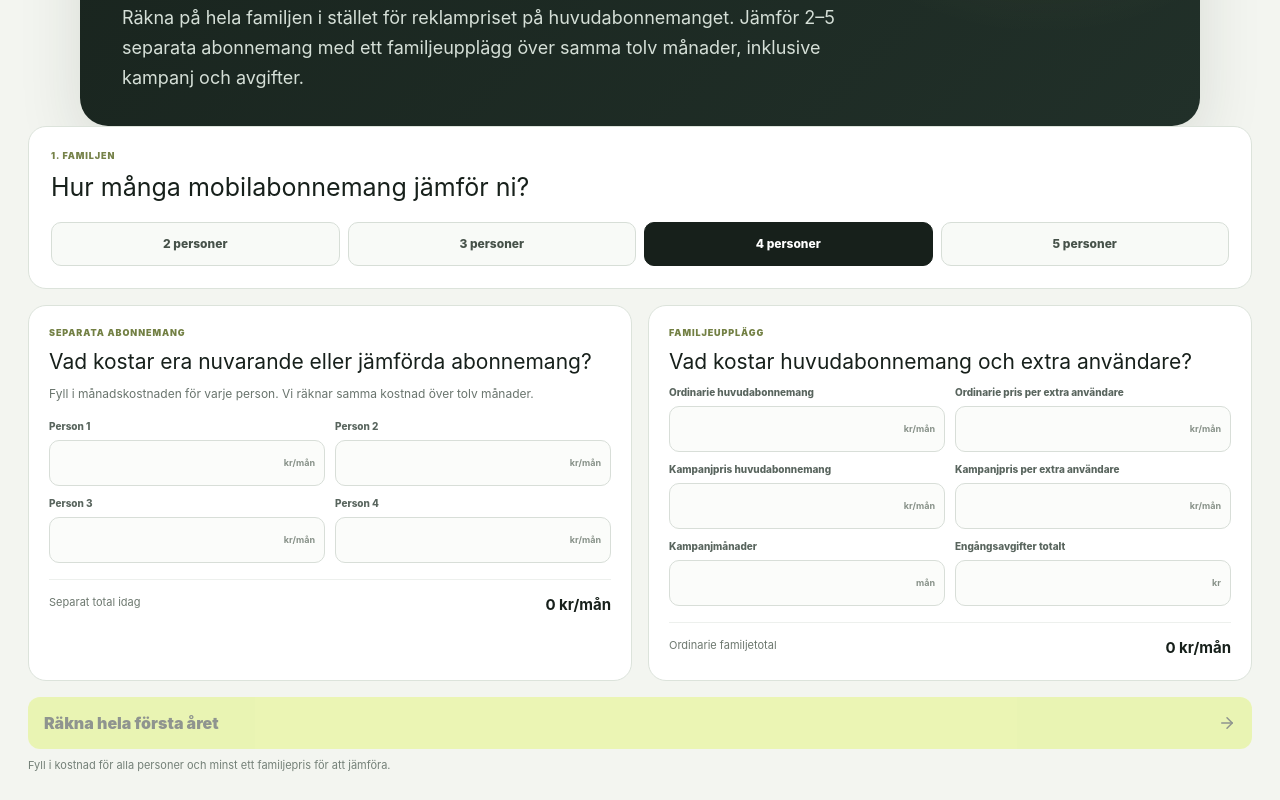
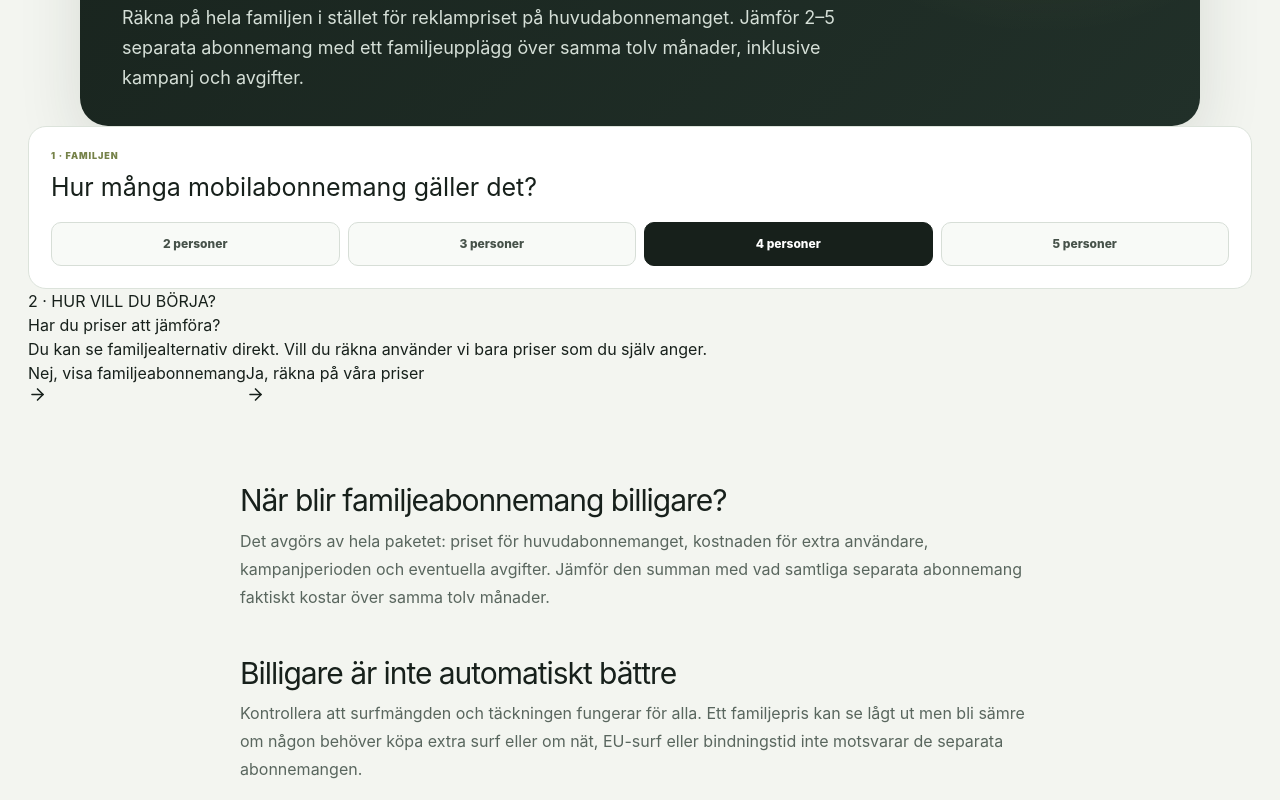
Before and after one commit to arvidlandin-cpu/sankkostnaden, a Next.js app: page /mobil/lonar-sig-familjeabonnemang in a window 1280 px wide. Shown: the part 420-1220 px from the top of the page. Built offline with nearby package versions, Linux system fonts and the light colour scheme.

Commit message:
Make family calculator choose-first, compact quick cost path and instantly accessible family partners

```diff
--- a/components/tools/FamilyMobileCost.tsx
+++ b/components/tools/FamilyMobileCost.tsx
@@ -1,16 +1,17 @@
 import { useMemo, useRef, useState } from 'react';
-import { ArrowRight, Check, Smartphone, Users } from 'lucide-react';
+import { ArrowRight, ArrowUpRight, Check, Smartphone, Users } from 'lucide-react';
 import PartnerDirectory from '../PartnerDirectory';
+import { getActivePartners } from '../../lib/partners';
 import { calculateFamilyMobileCost } from '../../lib/familyMobileCost';
 import { emitAnalyticsEvent } from '../../lib/clientAttribution';
 import styles from '../../styles/FamilyMobileCost.module.css';
 
 const money = new Intl.NumberFormat('sv-SE',{style:'currency',currency:'SEK',maximumFractionDigits:0});
 
-function NumberField({label,value,onChange,suffix='kr/mån'}:{label:string;value:number;onChange:(value:number)=>void;suffix?:string}){
+function NumberField({label,value,onChange,suffix='kr/mån',showZero=false}:{label:string;value:number;onChange:(value:number,entered:boolean)=>void;suffix?:string;showZero?:boolean}){
   return <label className={styles.field}>
     <span>{label}</span>
-    <div><input type='number' min='0' inputMode='decimal' value={value||''} onChange={event=>onChange(Math.max(0,Number(event.target.value)||0))}/><b>{suffix}</b></div>
+    <div><input type='number' min='0' inputMode='decimal' value={showZero?value:(value||'')} onChange={event=>onChange(Math.max(0,Number(event.target.value)||0),event.target.value.trim()!=='')}/><b>{suffix}</b></div>
   </label>;
 }
 
@@ -24,21 +25,26 @@ export default function FamilyMobileCost(){
   const [familyRegularExtra,setFamilyRegularExtra]=useState(0);
   const [oneTimeFees,setOneTimeFees]=useState(0);
   const [showResult,setShowResult]=useState(false);
+  const [startMode,setStartMode]=useState<'choose'|'have_prices'|'no_prices'>('choose');
+  const [calcMode,setCalcMode]=useState<'quick'|'exact'>('quick');
+  const [quickSeparateTotal,setQuickSeparateTotal]=useState(0);
+  const [extraConfirmed,setExtraConfirmed]=useState(false);
+  const familyPartners=getActivePartners('mobil','family',20).sort((a,b)=>a.name.localeCompare(b.name,'sv'));
   const tracked=useRef(false);
 
   const result=useMemo(()=>calculateFamilyMobileCost({
     people,
-    separateMonthly:separate,
-    campaignMonths,
-    familyCampaignMain,
-    familyCampaignExtra,
+    separateMonthly:calcMode==='quick'?[quickSeparateTotal]:separate,
+    campaignMonths:calcMode==='quick'?0:campaignMonths,
+    familyCampaignMain:calcMode==='quick'?0:familyCampaignMain,
+    familyCampaignExtra:calcMode==='quick'?0:familyCampaignExtra,
     familyRegularMain,
     familyRegularExtra,
-    oneTimeFees,
-  }),[people,separate,campaignMonths,familyCampaignMain,familyCampaignExtra,familyRegularMain,familyRegularExtra,oneTimeFees]);
+    oneTimeFees:calcMode==='quick'?0:oneTimeFees,
+  }),[people,separate,campaignMonths,familyCampaignMain,familyCampaignExtra,familyRegularMain,familyRegularExtra,oneTimeFees,calcMode,quickSeparateTotal]);
 
-  const hasSeparate=separate.slice(0,people).every(value=>value>0);
-  const hasFamily=familyRegularMain>0 || familyCampaignMain>0;
+  const hasSeparate=calcMode==='quick'?quickSeparateTotal>0:separate.slice(0,people).every(value=>value>0);
+  const hasFamily=calcMode==='quick'?familyRegularMain>0&&extraConfirmed:(familyRegularMain>0||familyCampaignMain>0);
   const ready=hasSeparate&&hasFamily;
 
   const updateSeparate=(index:number,value:number)=>{
@@ -55,8 +61,8 @@ export default function FamilyMobileCost(){
       emitAnalyticsEvent('family_mobile_cost_ready',{
         people,
         winner:result.winner,
-        annual_difference:Math.round(Math.abs(result.annualDifference)),
-        campaign_months:campaignMonths,
+        mode:calcMode,
+        difference_band:Math.abs(result.annualDifference)<1000?'under_1000':Math.abs(result.annualDifference)<5000?'1000_4999':'5000_plus',
       });
     }
   };
@@ -65,31 +71,82 @@ export default function FamilyMobileCost(){
     emitAnalyticsEvent('family_mobile_cost_continue',{
       people,
       winner:result.winner,
-      annual_difference:Math.round(Math.abs(result.annualDifference)),
+      mode:calcMode,
     });
   };
 
+  const chooseStart=(mode:'have_prices'|'no_prices')=>{
+    setStartMode(mode);
+    setShowResult(false);
+    tracked.current=false;
+    emitAnalyticsEvent('family_mobile_start_path',{source:'family_mobile_tool',path:mode,people});
+  };
+  const selectCalcMode=(mode:'quick'|'exact')=>{
+    setCalcMode(mode);
+    setShowResult(false);
+    tracked.current=false;
+  };
+
   return <>
-    <section className={styles.tool} aria-label='Familjens mobilkostnad'>
+    <section className={styles.tool} aria-label='Familjens mobilkostnad' data-testid='family-mobile-tool'>
       <div className={styles.people}>
-        <div><small>1. FAMILJEN</small><h2>Hur många mobilabonnemang jämför ni?</h2></div>
-        <div className={styles.peopleButtons}>{[2,3,4,5].map(n=><button key={n} type='button' className={people===n?styles.selected:''} onClick={()=>{setPeople(n);setShowResult(false);tracked.current=false}}>{n} personer</button>)}</div>
+        <div><small>1 · FAMILJEN</small><h2>Hur många mobilabonnemang gäller det?</h2></div>
+        <div className={styles.peopleButtons}>{[2,3,4,5].map(n=><button key={n} type='button' aria-pressed={people===n} className={people===n?styles.selected:''} onClick={()=>{setPeople(n);setShowResult(false);tracked.current=false}}>{n} personer</button>)}</div>
       </div>
+      <section className={styles.startCard} aria-labelledby='family-start-heading' data-testid='family-start-choice'>
+        <span className={styles.stepLabel}>2 · HUR VILL DU BÖRJA?</span>
+        <h2 id='family-start-heading'>Har du priser att jämföra?</h2>
+        <p>Du kan se familjealternativ direkt. Vill du räkna använder vi bara priser som du själv anger.</p>
+        <div className={styles.startChoices}>
+          <button type='button' aria-pressed={startMode==='no_prices'} onClick={()=>chooseStart('no_prices')}>Nej, visa familjeabonnemang <ArrowRight size={19}/></button>
+          <button type='button' aria-pressed={startMode==='have_prices'} onClick={()=>chooseStart('have_prices')}>Ja, räkna på våra priser <ArrowRight size={19}/></button>
+        </div>
+      </section>
+      {startMode==='no_prices'&&<section className={styles.quickPartners} data-testid='family-mobile-no-prices'>
+        <h2>Här är våra aktiva familjerelevanta mobilpartners</h2>
+        <p>Kontrollera familjepriset, hur surfen fördelas, nät och eventuella bindningstider. Vi har ingen egen liveprislista och kan inte säga vilket abonnemang som är billigast för er.</p>
+        <div className={styles.familyPartnerGrid}>
+          {familyPartners.map((partner,index)=><a href={partner.trackingUrl} key={partner.name}
+            data-partner={partner.name} data-category='mobil' data-intent='family'
+            data-placement='family_calculator_no_prices' data-partner-position={index+1}
+            rel='sponsored nofollow noopener' target='_blank'
+            onClick={()=>emitAnalyticsEvent('family_mobile_early_partner',{source:'family_mobile_tool',path:'no_prices',people})}>
+            <span>{partner.name}</span><ArrowUpRight size={17}/>
+          </a>)}
+        </div>
+        <small>Partnerlänkar · vi kan få provision om du blir kund. Urvalet är inte hela marknaden och ordningen är alfabetisk, inte baserad på pris eller provision.</small>
+      </section>}
 
-      <div className={styles.columns}>
+      {startMode==='have_prices'&&<>
+        <div className={styles.modePicker} role='group' aria-label='Välj jämförelseläge'>
+          <button type='button' aria-pressed={calcMode==='quick'} onClick={()=>selectCalcMode('quick')}>Snabb jämförelse</button>
+          <button type='button' aria-pressed={calcMode==='exact'} onClick={()=>selectCalcMode('exact')}>Exakt – med kampanjer och avgifter</button>
+        </div>
+        {calcMode==='quick'?
+          <section className={styles.quickMath} data-testid='family-quick-calculator'>
+            <h3>Tre priser räcker för att börja</h3>
+            <p>Räkna med era verkliga vanliga månadspriser. Har ni kampanjpriser eller avgifter väljer du exakt jämförelse.</p>
+            <NumberField label='Vad betalar ni tillsammans idag?' value={quickSeparateTotal} onChange={value=>{setQuickSeparateTotal(value);setShowResult(false);tracked.current=false;}}/>
+            <div className={styles.quickMathGrid}>
+              <NumberField label='Pris för familjens huvudabonnemang' value={familyRegularMain} onChange={value=>{setFamilyRegularMain(value);setShowResult(false);tracked.current=false;}}/>
+              <NumberField label='Pris per extra person (skriv 0 om gratis)' value={familyRegularExtra} showZero={extraConfirmed}
+                onChange={(value,entered)=>{setFamilyRegularExtra(value);setExtraConfirmed(entered);setShowResult(false);tracked.current=false;}}/>
+            </div>
+            <p className={styles.assumption}>Förenklad 12-månadersjämförelse med samma månadskostnad varje månad. Kampanjer och engångsavgifter är inte medräknade.</p>
+          </section>
+        :<div className={styles.columns} data-testid='family-exact-calculator'>
           <section className={styles.card}>
             <p className={styles.eyebrow}>SEPARATA ABONNEMANG</p>
-          <h3>Vad kostar era nuvarande eller jämförda abonnemang?</h3>
-          <p className={styles.help}>Fyll i månadskostnaden för varje person. Vi räknar samma kostnad över tolv månader.</p>
+            <h3>Vad betalar ni var och en?</h3>
+            <p className={styles.help}>Ange priset för varje person. Vi räknar med samma månadskostnad under tolv månader.</p>
             <div className={styles.personGrid}>
               {Array.from({length:people},(_,index)=><NumberField key={index} label={'Person '+(index+1)} value={separate[index]||0} onChange={value=>updateSeparate(index,value)}/>)}
             </div>
-          <div className={styles.subtotal}><span>Separat total idag</span><strong>{money.format(result.separateMonthlyTotal)}/mån</strong></div>
+            <div className={styles.subtotal}><span>Separat total</span><strong>{money.format(result.separateMonthlyTotal)}/mån</strong></div>
           </section>
-
           <section className={styles.card}>
             <p className={styles.eyebrow}>FAMILJEUPPLÄGG</p>
-          <h3>Vad kostar huvudabonnemang och extra användare?</h3>
+            <h3>Vilka priser gäller för familjeabonnemanget?</h3>
             <div className={styles.familyGrid}>
               <NumberField label='Ordinarie huvudabonnemang' value={familyRegularMain} onChange={value=>{setFamilyRegularMain(value);setShowResult(false);tracked.current=false}}/>
               <NumberField label='Ordinarie pris per extra användare' value={familyRegularExtra} onChange={value=>{setFamilyRegularExtra(value);setShowResult(false);tracked.current=false}}/>
@@ -100,19 +157,20 @@ export default function FamilyMobileCost(){
             </div>
             <div className={styles.subtotal}><span>Ordinarie familjetotal</span><strong>{money.format(result.familyRegularMonthly)}/mån</strong></div>
           </section>
-      </div>
-
+        </div>}
         <button type='button' className={styles.calculate} disabled={!ready} onClick={calculate}>
-        Räkna hela första året <ArrowRight size={18}/>
+          {calcMode==='quick'?'Jämför era månadskostnader':'Räkna hela första året'} <ArrowRight size={18}/>
         </button>
-      {!ready&&<p className={styles.prompt}>Fyll i kostnad för alla personer och minst ett familjepris för att jämföra.</p>}
+        {!ready&&<p className={styles.prompt}>{calcMode==='quick'?'Fyll i hushållets månadskostnad, huvudabonnemangets pris och pris per extra person (även 0 om gratis).':'Ange pris för alla personer och familjeupplägget. Välj snabb jämförelse om du bara har månadssummorna.'}</p>}
+        <button type='button' className={styles.switchPath} onClick={()=>chooseStart('no_prices')}>Vet du inte priserna? Se familjealternativ direkt <ArrowRight size={16}/></button>
+      </>}
     </section>
 
     {showResult&&ready&&<section className={styles.result} data-testid='family-mobile-result' aria-live='polite'>
       <div>
         <span>FAMILJENS ÅRSJÄMFÖRELSE</span>
         <h2>{result.winner==='family'?'Familjeupplägget är billigare i din kalkyl.':result.winner==='separate'?'Separata abonnemang är billigare i din kalkyl.':'Alternativen kostar lika mycket i din kalkyl.'}</h2>
-        <p>Jämförelsen gäller de priser du själv fyllt i och säger inget om surf, täckning eller andra villkor.</p>
+        <p>{calcMode==='quick'?'Förenklad jämförelse: samma månadskostnader över tolv månader, utan kampanj och engångsavgifter. Resultatet är inte en offert eller garanti om besparing.':'Jämförelsen gäller de priser du själv fyllt i och säger inget om surf, täckning eller andra villkor.'}</p>
       </div>
 
       <div className={styles.resultGrid}>
```
Lines whose indentation alone changed are shown as unchanged.
